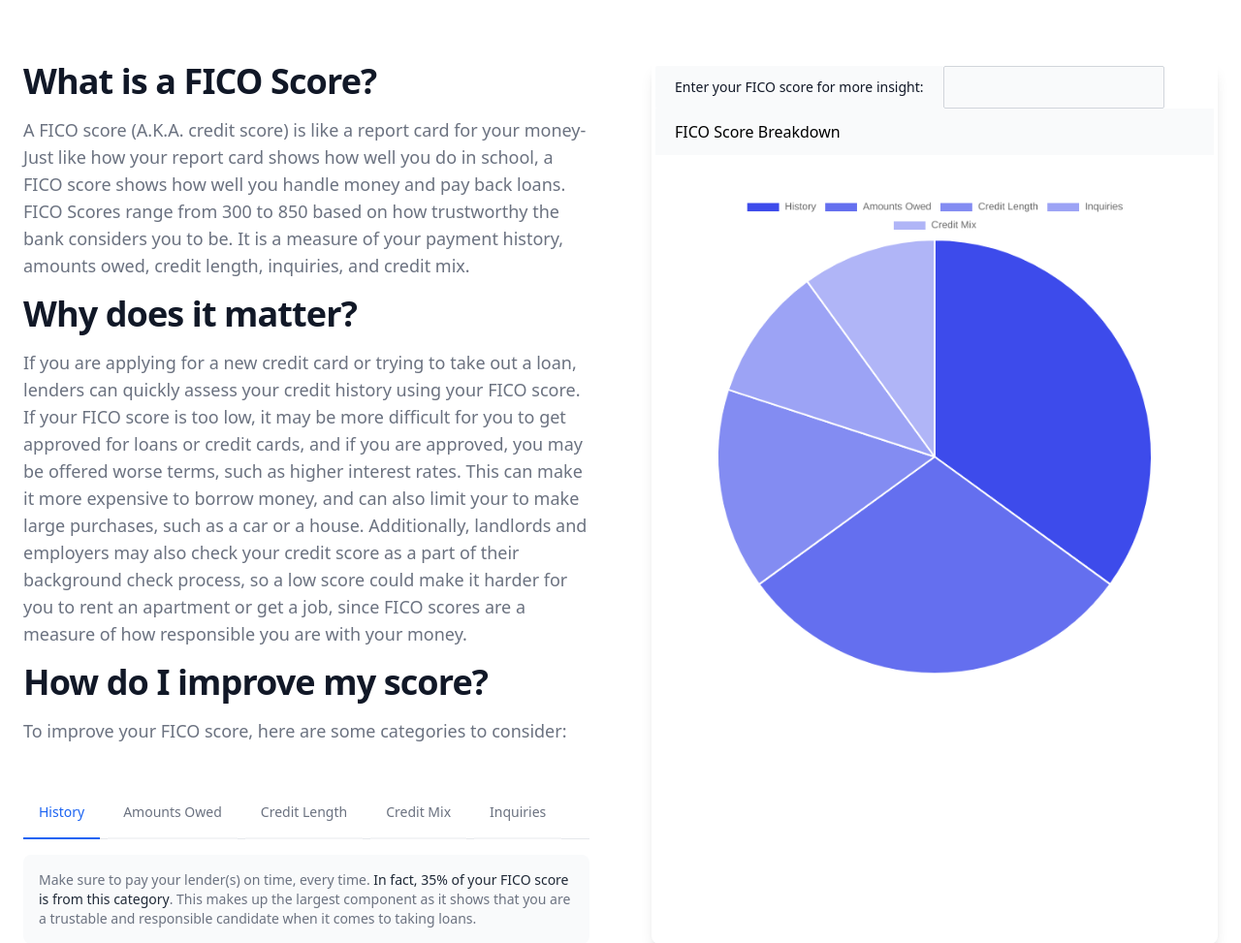
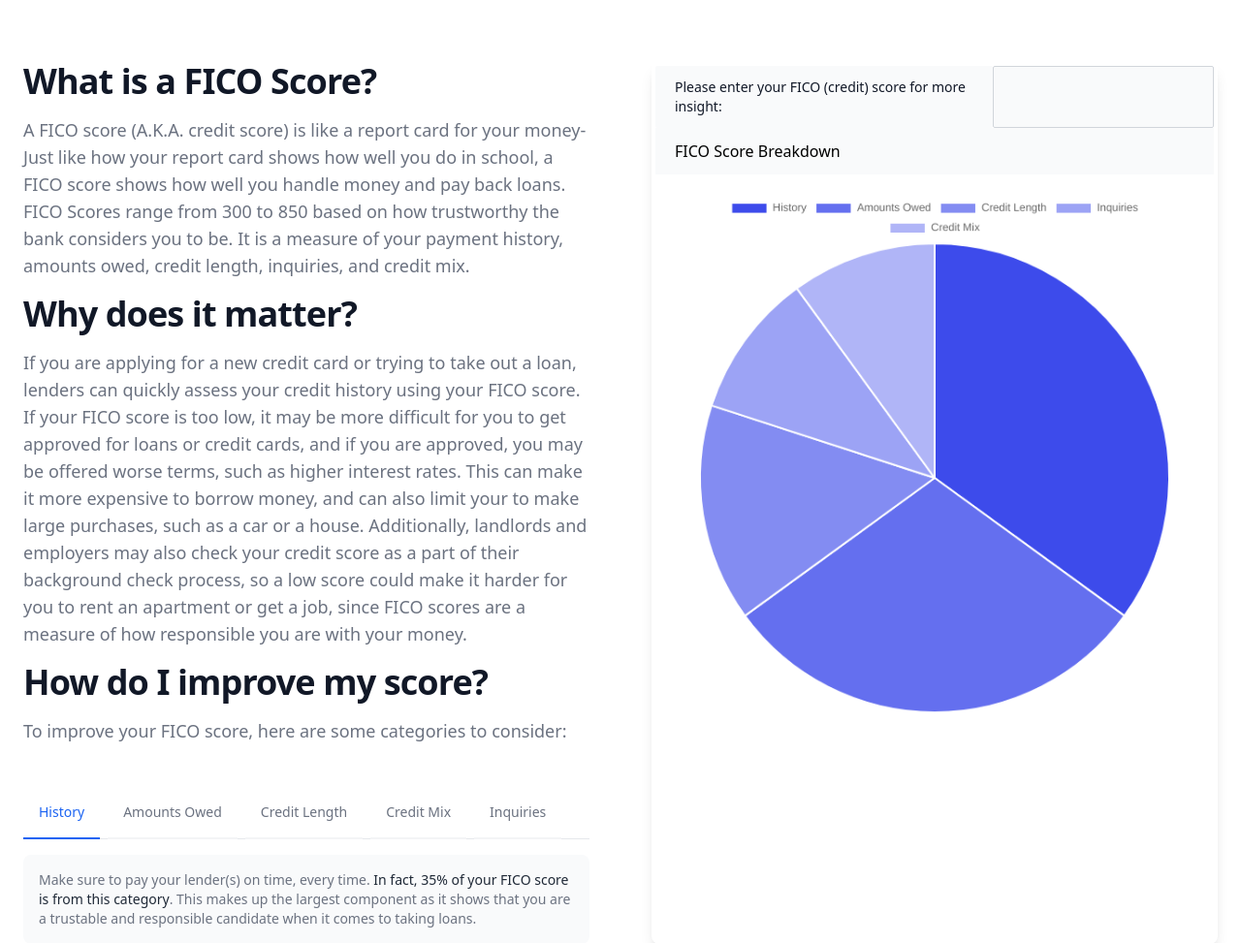
Before and after one commit to wherewith/WealthWise, a Flask app: page /wiki/fico/ in a window 1280 px wide. Shown: the part 76-1049 px from the top of the page at 97% size. Run offline with Flask 2, Linux system fonts and the light colour scheme; style sheets or scripts are compiled from the project's sources; some libraries are stand-ins or nearby versions.

Commit message:
score thing

```diff
--- a/templates/wiki/fico.html
+++ b/templates/wiki/fico.html
@@ -110,16 +110,16 @@
                 </div>
             </div>
         </div>
-        <div class="shadow-lg rounded-lg overflow-hidden col-start-2 align-top p-1">
-            <div class="justify-left content-center flex">
+        <div class="shadow-lg rounded-lg overflow-hidden col-start-2 align-top p-1 w-full">
+            <div class="flex justify-between">
                 <label for="default-input"
-                       class="relative py-3 px-5 text-sm font-medium rounded-sm text-gray-900 bg-gray-50">Enter
-                    your FICO score for more insight:</label>
-                <input type="text" id="default-input"
+                       class="flex-1 py-3 px-5 text-sm font-medium rounded-sm text-gray-900 bg-gray-50">Please enter
+                    your FICO (credit) score for more insight:</label>
+                <input type="number" id="default-input"
                        class="bg-gray-50 py-1.5 border border-gray-300 text-black text-sm rounded-sm focus:ring-blue-500 focus:border-blue-500 bg-gray-50 relative">
             </div>
             <div class="py-3 px-5 font-medium bg-gray-50">FICO Score Breakdown</div>
-            <canvas class="p-10" id="chartPie"></canvas>
+            <canvas class="p-5" id="chartPie"></canvas>
         </div>
     </div>
 
```
